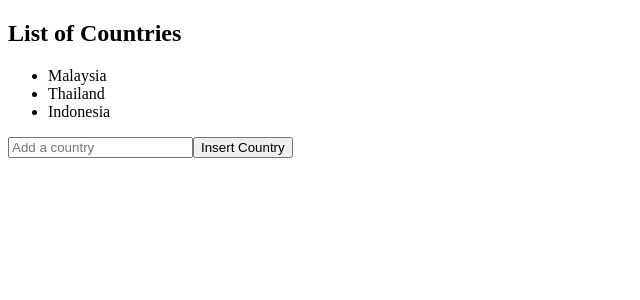
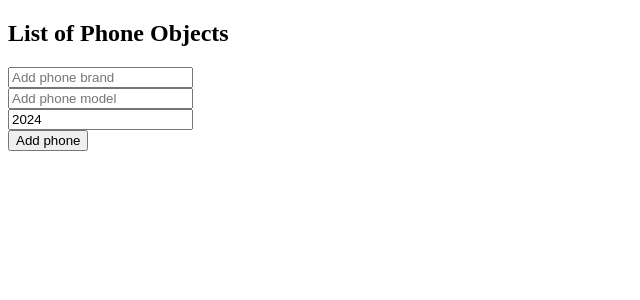
Before and after one commit to asyikin22/REACT-CONCEPTS, a React (Vite) app: page / in a window 1280 px wide. Shown: the top 300 px of the page, without its empty margins (0-640 px from the left). Built offline with nearby package versions, Linux system fonts and the light colour scheme.

Commit message:
update array of objects in state

```diff
--- a/src/App.jsx
+++ b/src/App.jsx
@@ -1,8 +1,8 @@
-import Country from './Country.jsx'
+import PhoneArray from './PhoneArray.jsx'
 
 function App() {
 
-  return(<Country />)
+  return(<PhoneArray />)
 
 }
 
--- /dev/null
+++ b/src/PhoneArray.jsx
@@ -0,0 +1,62 @@
+import React, { useState } from 'react'
+
+function PhoneArray() {
+
+    const [phones, setPhones] = useState([])
+    const [phoneBrand, setPhoneBrand] = useState("")
+    const [phoneModel, setPhoneModel] = useState("")
+    const [phoneYear, setPhoneYear] = useState(new Date().getFullYear())
+
+    function handleAddPhone() {
+
+        const newPhone = {brand: phoneBrand, model: phoneModel, year: phoneYear}
+
+        setPhones(p => [...p, newPhone])
+
+        //reset input box
+        setPhoneBrand("");
+        setPhoneModel("");
+        setPhoneYear(new Date().getFullYear());
+    }
+
+    function handleRemovePhone(index) {
+        setPhones(p => p.filter((_, i) => i !== index))
+    }
+
+    function handleBrandChange(event) {
+        setPhoneBrand(event.target.value)
+    }
+
+    function handleModelChange(event) {
+        setPhoneModel(event.target.value)
+    }
+
+
+    function handleYearChange(event) {
+        setPhoneYear(event.target.value)
+    }
+
+    return(<div>
+            <h2>List of Phone Objects</h2>
+            <ul>
+                {phones.map((phone, index) =>
+                <li key={index} onClick={() => handleRemovePhone(index)}>
+                    {phone.brand} {phone.model} {phone.year}
+                </li>)}
+            </ul>
+
+
+            <input type="text" value={phoneBrand} onChange={handleBrandChange}
+                        placeholder="Add phone brand" /><br/>
+
+            <input type="text" value={phoneModel} onChange={handleModelChange}
+                        placeholder="Add phone model"/><br/>
+
+            <input type="number" value={phoneYear} onChange={handleYearChange}
+                        placeholder="Add phone year"/><br/>
+
+            <button onClick={handleAddPhone}>Add phone</button>
+    </div>)
+}
+
+export default PhoneArray
```
